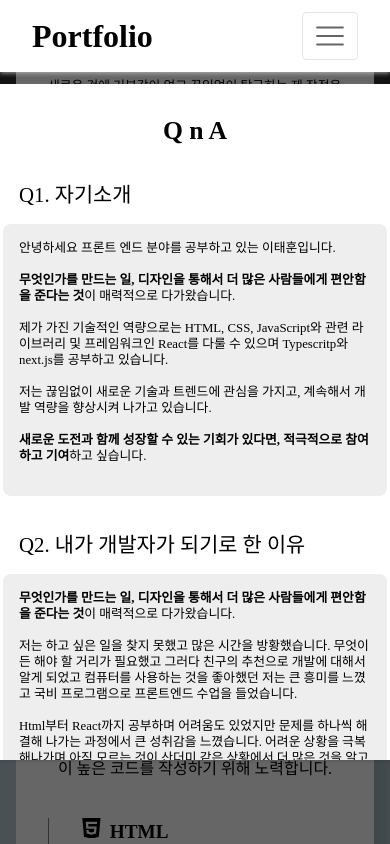
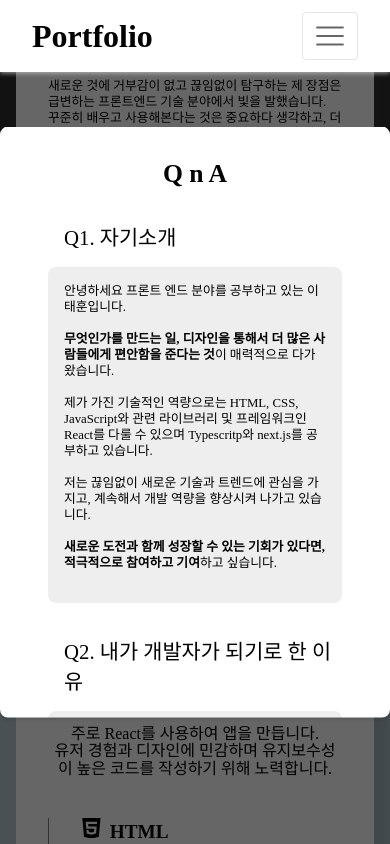
Before and after one commit to taehoon619/my-page, a React (Create React App) app: page / in a window 390 px wide. Both pictures are taken after a click on the button "더보기". Built offline with nearby package versions, Linux system fonts and the light colour scheme.

Commit message:
modal_size

```diff
--- a/src/component/Modal/Modal.module.css
+++ b/src/component/Modal/Modal.module.css
@@ -70,18 +70,18 @@
 
 @media (max-width: 996px) {
   .modalBox {
-    width: 50rem;
+    height: 70%;
   }
 }
 
 @media (max-width: 769px) {
-  .modalBox {
-    width: 35rem;
-  }
 }
 
 @media (max-width: 576px) {
-  .modalBox {
-    width: 30rem;
+  .modalBtn {
+    font-size: 1rem;
+    font-weight: 900;
+    border-radius: 0.5rem;
+    padding: 0.4rem 1rem;
   }
 }
```
